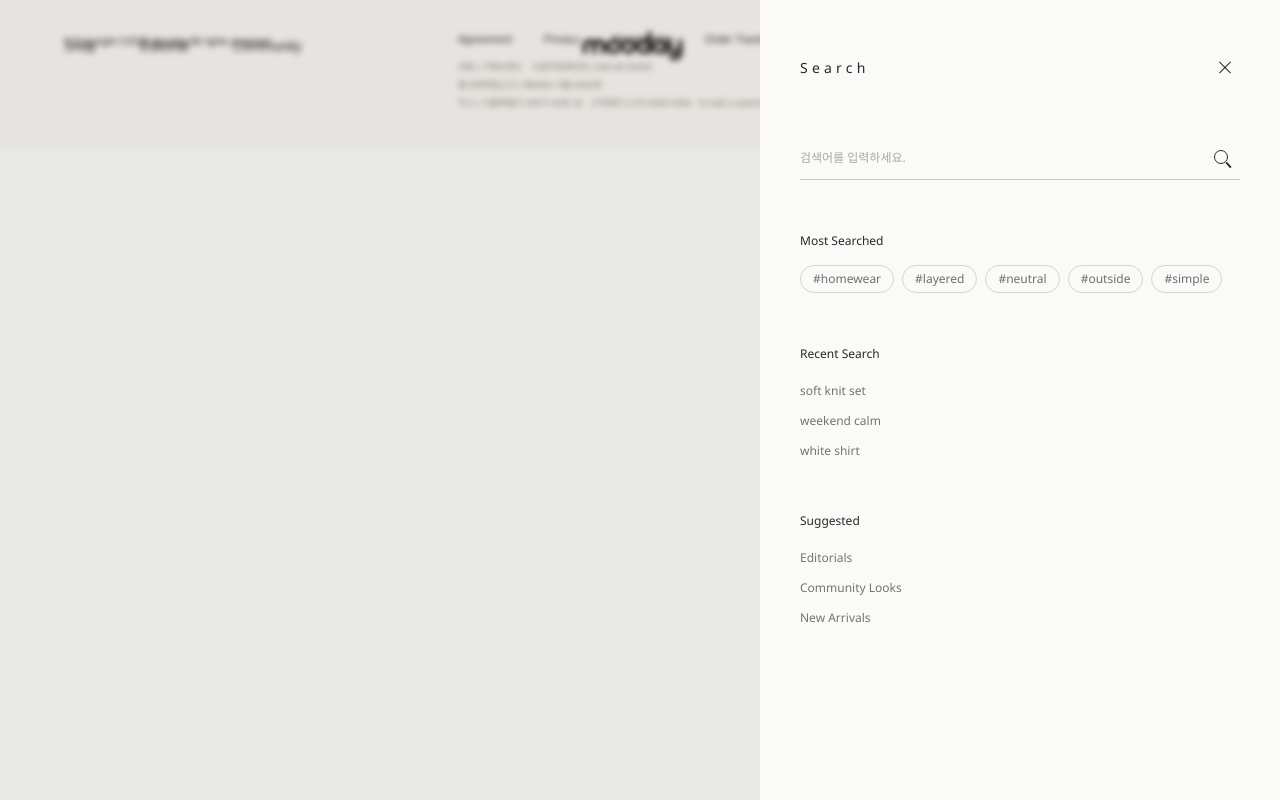
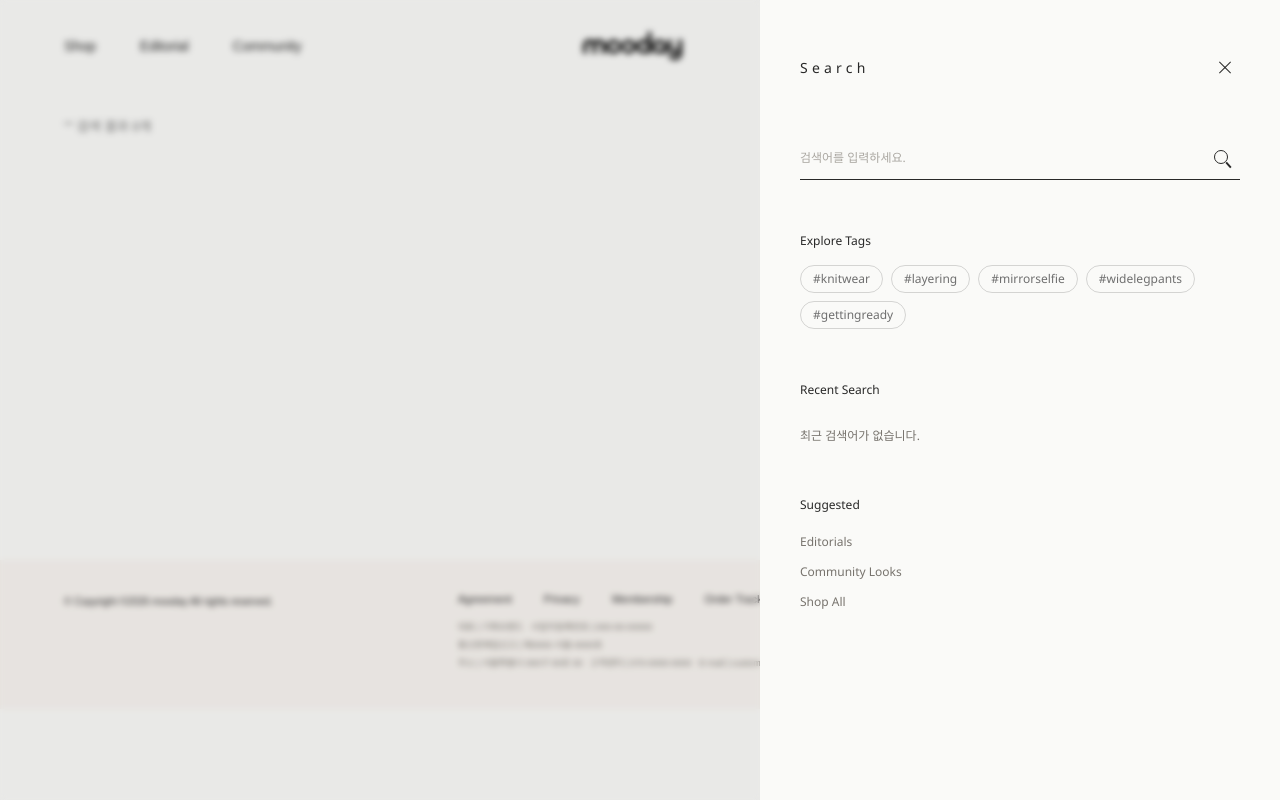
Before and after one commit to SoyeonPark087/shop-community, a React (Vite) app: page /search in a window 1280 px wide. Both pictures are taken after a click on the button "Search". Built offline with nearby package versions, Linux system fonts and the light colour scheme; a web font is replaced by a local one.

Commit message:
검색기능 추가

```diff
--- a/src/App.jsx
+++ b/src/App.jsx
@@ -15,6 +15,7 @@ import Community from './pages/Community/Community'
 import CommunityDetail from './pages/Community/CommunityDetail'
 import CommunityWrite from './pages/Community/CommunityWrite'
 import MyPage from './pages/MyPage/MyPage'
+import SearchResults from './pages/Search/SearchResults'
 
 function App() {
   const location = useLocation()
@@ -73,6 +74,7 @@ function App() {
         }
       >
         <Routes>
+          <Route path="/search" element={<SearchResults />} />
           <Route
             path="/"
             element={<Home />}
--- a/src/components/common/Header.jsx
+++ b/src/components/common/Header.jsx
@@ -47,6 +47,8 @@ function Header({
 
             <button
               type="button"
+              aria-haspopup="dialog"
+              aria-expanded={activeDrawer === "search"}
               onClick={() =>
                 setActiveDrawer("search")
               }
@@ -129,10 +131,9 @@ function Header({
 
 
       {/* Search Drawer */}
-      <Search
-        open={activeDrawer === "search"}
-        onClose={closeDrawer}
-      />
+      {activeDrawer === "search" && (
+        <Search open onClose={closeDrawer} />
+      )}
 
 
       {/* Cart Drawer */}
--- a/src/components/drawers/Drawer.jsx
+++ b/src/components/drawers/Drawer.jsx
@@ -51,6 +51,7 @@ export default function Drawer({
         open ? "drawer-layer--open" : ""
       }`}
       aria-hidden={!open}
+      inert={!open}
     >
       <button
         type="button"
--- a/src/components/drawers/MenuDrawer.jsx
+++ b/src/components/drawers/MenuDrawer.jsx
@@ -1,4 +1,6 @@
-import React, { useEffect, useState } from "react";
+import { useEffect, useState } from "react";
+import useSiteSearch from "../../hooks/useSiteSearch.js";
+import { suggestedTags } from "../../utils/search.js";
 
 import "./Drawer.css";
 import "./MenuDrawer.css";
@@ -9,6 +11,7 @@ function MenuDrawer({
   onOpenAccount,
 }) {
   const [keyword, setKeyword] = useState("");
+  const search = useSiteSearch(onClose);
 
   /*
    * Drawer가 열려 있을 때
@@ -43,20 +46,7 @@ function MenuDrawer({
   const handleSearch = (event) => {
     event.preventDefault();
 
-    const value = keyword.trim();
-
-    if (!value) {
-      return;
-    }
-
-    /*
-     * 현재 프로젝트 검색 페이지 경로에 맞게 수정
-     *
-     * 예:
-     * /search?q=shirt
-     */
-    window.location.href =
-      `/search?q=${encodeURIComponent(value)}`;
+    search(keyword);
   };
 
 
@@ -68,6 +58,7 @@ function MenuDrawer({
           : "drawer-layer"
       }
       aria-hidden={!open}
+      inert={!open}
     >
       {/* Backdrop */}
       <button
@@ -125,11 +116,11 @@ function MenuDrawer({
         </form>
 
         <div className="menu-drawer__tags">
-            <button type="button">#homewear</button>
-            <button type="button">#layered</button>
-            <button type="button">#neutral</button>
-            <button type="button">#outside</button>
-            <button type="button">#simple</button>
+            {suggestedTags.map((tag) => (
+              <button type="button" key={tag} onClick={() => search(tag)}>
+                #{tag}
+              </button>
+            ))}
         </div>
 
         {/* Global Navigation */}
--- a/src/components/drawers/Search.css
+++ b/src/components/drawers/Search.css
@@ -130,7 +130,8 @@ input::-webkit-search-cancel-button {
   list-style: none;
 }
 
-.search-content__list button {
+.search-content__list button,
+.search-content__list a {
   margin: 0;
   padding: 0;
 
@@ -143,6 +144,35 @@ input::-webkit-search-cancel-button {
   font-size: 12px;
 
   cursor: pointer;
+}
+
+.search-content__heading {
+  display: flex;
+  align-items: baseline;
+  justify-content: space-between;
+  gap: 16px;
+}
+
+.search-content__heading button {
+  border: 0;
+  padding: 0;
+  color: #77736d;
+  background: transparent;
+  font-size: 12px;
+  cursor: pointer;
+}
+
+.search-content__empty {
+  color: #77736d;
+  font-size: 12px;
+}
+
+.search-content__input-wrap:focus-within {
+  border-bottom-color: #282828;
+}
+
+.search-content__list li {
+  overflow-wrap: anywhere;
 }
 
 /* =========================
--- a/src/components/drawers/Search.jsx
+++ b/src/components/drawers/Search.jsx
@@ -1,99 +1,94 @@
-import Drawer from "./Drawer";
-import "./Search.css";
-
-const mostSearched = [
-  "#homewear",
-  "#layered",
-  "#neutral",
-  "#outside",
-  "#simple",
-];
-
-const recentSearches = [
-  "soft knit set",
-  "weekend calm",
-  "white shirt",
-];
+import { useEffect, useRef, useState } from 'react'
+import { Link } from 'react-router-dom'
+import Drawer from './Drawer'
+import useSiteSearch from '../../hooks/useSiteSearch.js'
+import { clearRecentSearches, getRecentSearches, suggestedTags } from '../../utils/search.js'
+import './Search.css'
 
 const suggested = [
-  "Editorials",
-  "Community Looks",
-  "New Arrivals",
-];
+  { label: 'Editorials', path: '/editorial' },
+  { label: 'Community Looks', path: '/community' },
+  { label: 'Shop All', path: '/shop' },
+]
 
-export default function Search({
-  open,
-  onClose,
-}) {
+export default function Search({ open, onClose }) {
+  const [query, setQuery] = useState('')
+  const [recentSearches, setRecentSearches] = useState(getRecentSearches)
+  const inputRef = useRef(null)
+  const search = useSiteSearch(onClose)
+
+  useEffect(() => {
+    if (!open) return
+    const trigger = document.activeElement
+    inputRef.current?.focus()
+    return () => trigger?.focus()
+  }, [open])
+
   return (
-    <Drawer
-      open={open}
-      onClose={onClose}
-      title="Search"
+    <Drawer open={open} onClose={onClose} title="Search">
+      <div className="search-content">
+        <form
+          role="search"
+          className="search-content__input-wrap"
+          onSubmit={(event) => {
+            event.preventDefault()
+            search(query)
+          }}
         >
-      <div className="search-content">
-        <div className="search-content__input-wrap">
           <input
+            ref={inputRef}
             type="search"
+            value={query}
+            onChange={(event) => setQuery(event.target.value)}
             placeholder="검색어를 입력하세요."
             aria-label="검색어"
           />
-
-          <button
-            type="button"
-            className="search-content__submit"
-            aria-label="검색"
-          >
-            <span
-              className="search-content__icon"
-              aria-hidden="true"
-            />
+          <button type="submit" className="search-content__submit" aria-label="검색">
+            <span className="search-content__icon" aria-hidden="true" />
           </button>
-        </div>
+        </form>
 
         <section className="search-content__section">
-          <h3>Most Searched</h3>
-
+          <h3>Explore Tags</h3>
           <div className="search-content__tags">
-            {mostSearched.map((tag) => (
-              <button
-                type="button"
-                key={tag}
-              >
-                {tag}
-              </button>
+            {suggestedTags.map((tag) => (
+              <button type="button" key={tag} onClick={() => search(tag)}>#{tag}</button>
             ))}
           </div>
         </section>
 
         <section className="search-content__section">
+          <div className="search-content__heading">
             <h3>Recent Search</h3>
-
+            {recentSearches.length > 0 && (
+              <button type="button" onClick={() => {
+                clearRecentSearches()
+                setRecentSearches([])
+              }}>전체 삭제</button>
+            )}
+          </div>
+          {recentSearches.length ? (
             <ul className="search-content__list">
               {recentSearches.map((item) => (
                 <li key={item}>
-                <button type="button">
-                  {item}
-                </button>
+                  <button type="button" onClick={() => search(item)}>{item}</button>
                 </li>
               ))}
             </ul>
+          ) : <p className="search-content__empty">최근 검색어가 없습니다.</p>}
         </section>
 
         <section className="search-content__section">
           <h3>Suggested</h3>
-
           <ul className="search-content__list">
             {suggested.map((item) => (
-              <li key={item}>
-                <button type="button">
-                  {item}
-                </button>
+              <li key={item.path}>
+                <Link to={item.path} onClick={onClose}>{item.label}</Link>
               </li>
             ))}
           </ul>
         </section>
       </div>
     </Drawer>
-  );
+  )
 }
--- /dev/null
+++ b/src/hooks/useSiteSearch.js
@@ -0,0 +1,16 @@
+import { useNavigate } from 'react-router-dom'
+import { cleanSearchQuery, saveRecentSearch } from '../utils/search.js'
+
+export default function useSiteSearch(onSearch) {
+  const navigate = useNavigate()
+
+  return (query) => {
+    const value = cleanSearchQuery(query)
+    if (!value) return
+
+    saveRecentSearch(value)
+    navigate(`/search?${new URLSearchParams({ q: value })}`)
+    onSearch?.()
+    window.scrollTo({ top: 0, behavior: 'instant' })
+  }
+}
--- /dev/null
+++ b/src/pages/Search/SearchResults.css
@@ -0,0 +1,50 @@
+.search-page {
+  width: min(var(--inner-max), calc(100% - var(--page-padding) * 2));
+  margin: 0 auto;
+  padding: 116px 0 100px;
+  min-height: 70vh;
+}
+
+.search-page__summary {
+  font-size: 13px;
+  color: var(--muted);
+  line-height: 1.7;
+  margin: 0 0 24px;
+  text-align: left;
+  overflow-wrap: anywhere;
+}
+
+.search-page__grid {
+  display: grid;
+  grid-template-columns: repeat(4, minmax(0, 1fr));
+  gap: 32px 24px;
+}
+
+.search-page__card img {
+  aspect-ratio: 3 / 4;
+  object-fit: cover;
+  background: var(--warm);
+}
+
+.search-page__card h2 {
+  margin: 14px 0 8px;
+  font-size: 14px;
+  font-weight: 500;
+}
+
+.search-page__card p {
+  margin: 6px 0;
+  color: var(--muted);
+  font-size: 12px;
+  line-height: 1.7;
+}
+
+@media (max-width: 1023px) {
+  .search-page { padding-top: 96px; }
+  .search-page__grid { grid-template-columns: repeat(3, minmax(0, 1fr)); }
+}
+
+@media (max-width: 767px) {
+  .search-page { width: calc(100% - 48px); padding: 100px 0 64px; }
+  .search-page__grid { grid-template-columns: repeat(2, minmax(0, 1fr)); gap: 28px 12px; }
+}
--- /dev/null
+++ b/src/pages/Search/SearchResults.jsx
@@ -0,0 +1,32 @@
+import { Link, useSearchParams } from 'react-router-dom'
+import { cleanSearchQuery, searchSite } from '../../utils/search.js'
+import './SearchResults.css'
+
+const won = new Intl.NumberFormat('ko-KR')
+
+export default function SearchResults() {
+  const [params] = useSearchParams()
+  const query = cleanSearchQuery(params.get('q') || '')
+  const { products } = searchSite(query)
+
+  return (
+    <main className="search-page" aria-label="상품 검색 결과">
+      <p className="search-page__summary" role="status">
+        {`"${query}" 검색 결과 ${products.length}개`}
+      </p>
+      {products.length > 0 && (
+        <div className="search-page__grid">
+          {products.map((product) => (
+            <article className="search-page__card" key={product.id}>
+              <Link to={`/shop/${product.id}`}>
+                <img src={product.image} alt={product.name} loading="lazy" />
+                <h2>{product.name}</h2>
+                <p>₩ {won.format(product.price)}</p>
+              </Link>
+            </article>
+          ))}
+        </div>
+      )}
+    </main>
+  )
+}
--- /dev/null
+++ b/src/utils/search.js
@@ -0,0 +1,70 @@
+import { products } from '../data/products.js'
+import { editorials } from '../data/Editorial.js'
+import { communityPosts, communityMainTags } from '../data/community.js'
+
+const HISTORY_KEY = 'mooday.recentSearches'
+const HISTORY_LIMIT = 8
+
+export const suggestedTags = communityMainTags
+  .filter((tag) => tag !== 'All')
+  .slice(0, 5)
+
+export function cleanSearchQuery(value) {
+  return value.normalize('NFKC').replace(/#/g, '').trim().replace(/\s+/g, ' ')
+}
+
+export function getRecentSearches() {
+  try {
+    const saved = JSON.parse(localStorage.getItem(HISTORY_KEY) || '[]')
+    return Array.isArray(saved)
+      ? saved.filter((item) => typeof item === 'string' && cleanSearchQuery(item)).slice(0, HISTORY_LIMIT)
+      : []
+  } catch {
+    return []
+  }
+}
+
+export function saveRecentSearch(query) {
+  const value = cleanSearchQuery(query)
+  if (!value) return
+
+  const recent = getRecentSearches().filter(
+    (item) => item.toLowerCase() !== value.toLowerCase()
+  )
+
+  try {
+    localStorage.setItem(HISTORY_KEY, JSON.stringify([value, ...recent].slice(0, HISTORY_LIMIT)))
+  } catch {
+    // Search remains available when browser storage is unavailable.
+  }
+}
+
+export function clearRecentSearches() {
+  try {
+    localStorage.removeItem(HISTORY_KEY)
+  } catch {
+    // Storage can be disabled by browser settings.
+  }
+}
+
+export function searchSite(query) {
+  const tokens = cleanSearchQuery(query).toLowerCase().split(' ').filter(Boolean)
+  const matches = (fields) => {
+    const text = fields.flat().filter(Boolean).join(' ').normalize('NFKC').toLowerCase()
+    return tokens.length > 0 && tokens.every((token) => text.includes(token))
+  }
+
+  return {
+    products: products.filter((product) => matches([
+      product.name, product.category, product.description, product.material,
+      product.colors?.map((color) => color.name),
+    ])),
+    editorials: editorials.filter((editorial) => matches([
+      editorial.title, editorial.koreanTitle, editorial.subtitle,
+      editorial.description, editorial.cardDescription, editorial.paragraphs,
+    ])),
+    community: communityPosts.filter((post) => matches([
+      post.author, post.tags, post.excerpt,
+    ])),
+  }
+}
```
Also changed, not shown: src/components/common/Header.css (+2 -34 lines). Lines whose indentation alone changed are shown as unchanged.
